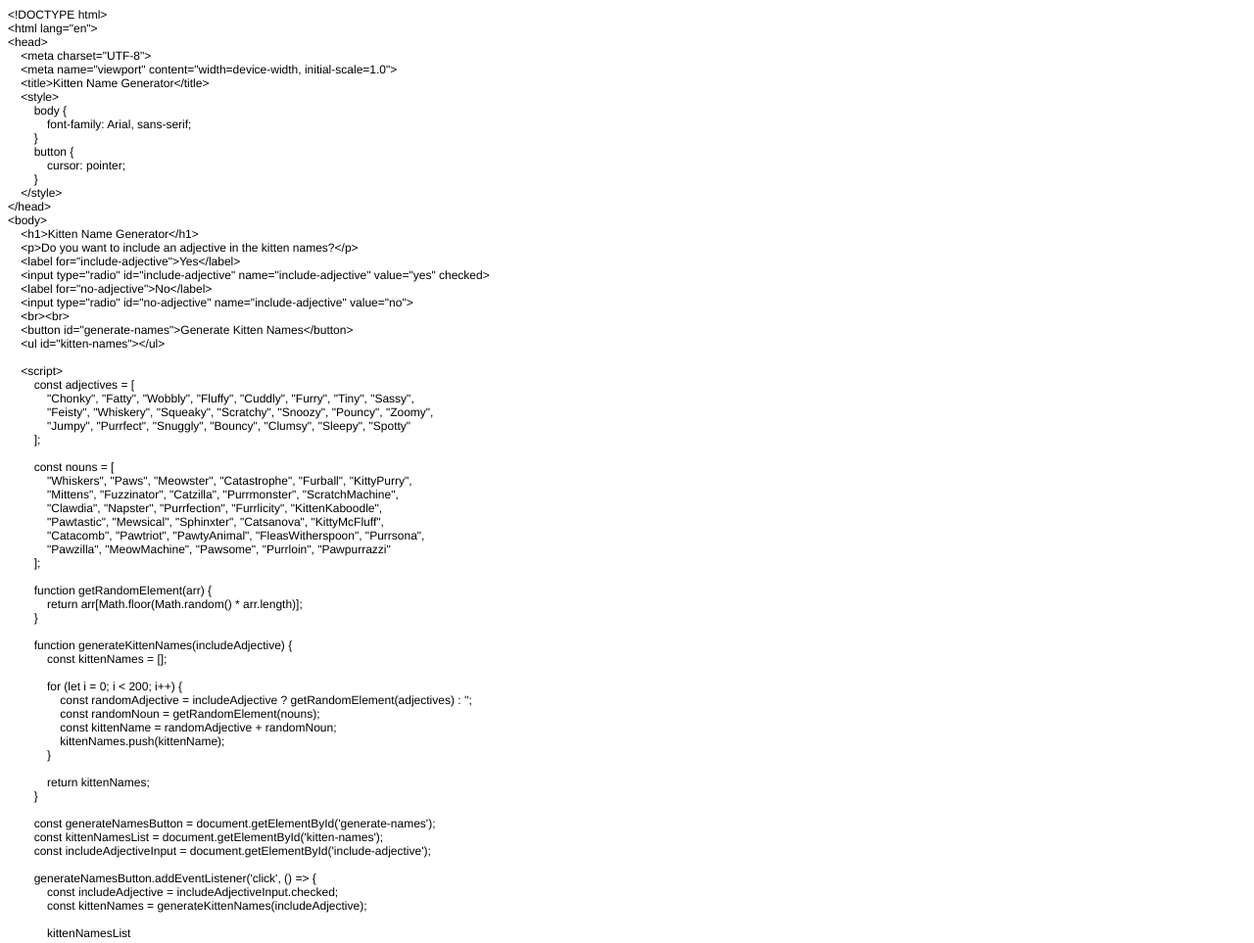
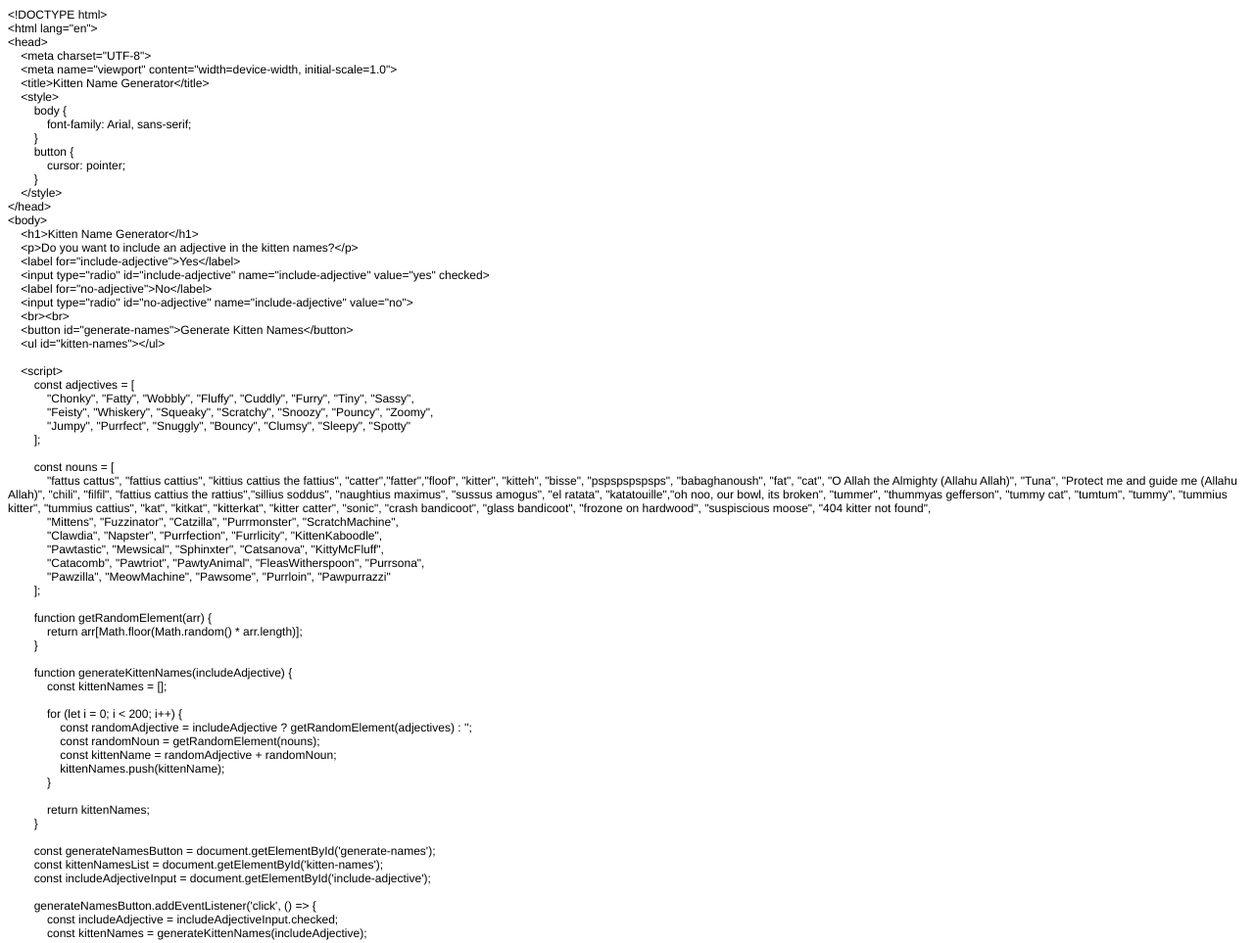
Before and after one commit to Mod007/Mod007.github.io, a plain HTML site: page kitteh name gen.html in a window 1280 px wide. Shown: the top 963 px of the page at 98% size. Drawn offline with Linux system fonts and the light colour scheme.

Commit message:
Update kitteh name gen.html

```diff
--- a/kitteh name gen.html
+++ b/kitteh name gen.html
@@ -46,7 +46,16 @@
 <p class="p1"><span class="Apple-converted-space">        </span>];</p>
 <p class="p2"><br></p>
 <p class="p1"><span class="Apple-converted-space">        </span>const nouns = [</p>
-<p class="p1"><span class="Apple-converted-space">            </span>"Whiskers", "Paws", "Meowster", "Catastrophe", "Furball", "KittyPurry",</p>
+<p class="p1"><span class="Apple-converted-space">            </span>"fattus cattus", "fattius cattius", "kittius cattius the fattius",
+    "catter","fatter","floof", "kitter", "kitteh", "bisse", "pspspspspsps",
+    "babaghanoush", "fat", "cat", "O Allah the Almighty (Allahu Allah)", "Tuna",
+    "Protect me and guide me (Allahu Allah)", "chili", "filfil",
+    "fattius cattius the rattius","sillius soddus",  "naughtius maximus",
+    "sussus amogus", "el ratata", "katatouille","oh noo, our bowl, its broken",
+    "tummer", "thummyas gefferson", "tummy cat", "tumtum", "tummy", "tummius kitter",
+    "tummius cattius", "kat", "kitkat", "kitterkat", "kitter catter", "sonic",
+    "crash bandicoot", "glass bandicoot", "frozone on hardwood",
+    "suspiscious moose", "404 kitter not found",</p>
 <p class="p1"><span class="Apple-converted-space">            </span>"Mittens", "Fuzzinator", "Catzilla", "Purrmonster", "ScratchMachine",</p>
 <p class="p1"><span class="Apple-converted-space">            </span>"Clawdia", "Napster", "Purrfection", "Furrlicity", "KittenKaboodle",</p>
 <p class="p1"><span class="Apple-converted-space">            </span>"Pawtastic", "Mewsical", "Sphinxter", "Catsanova", "KittyMcFluff",</p>
```
